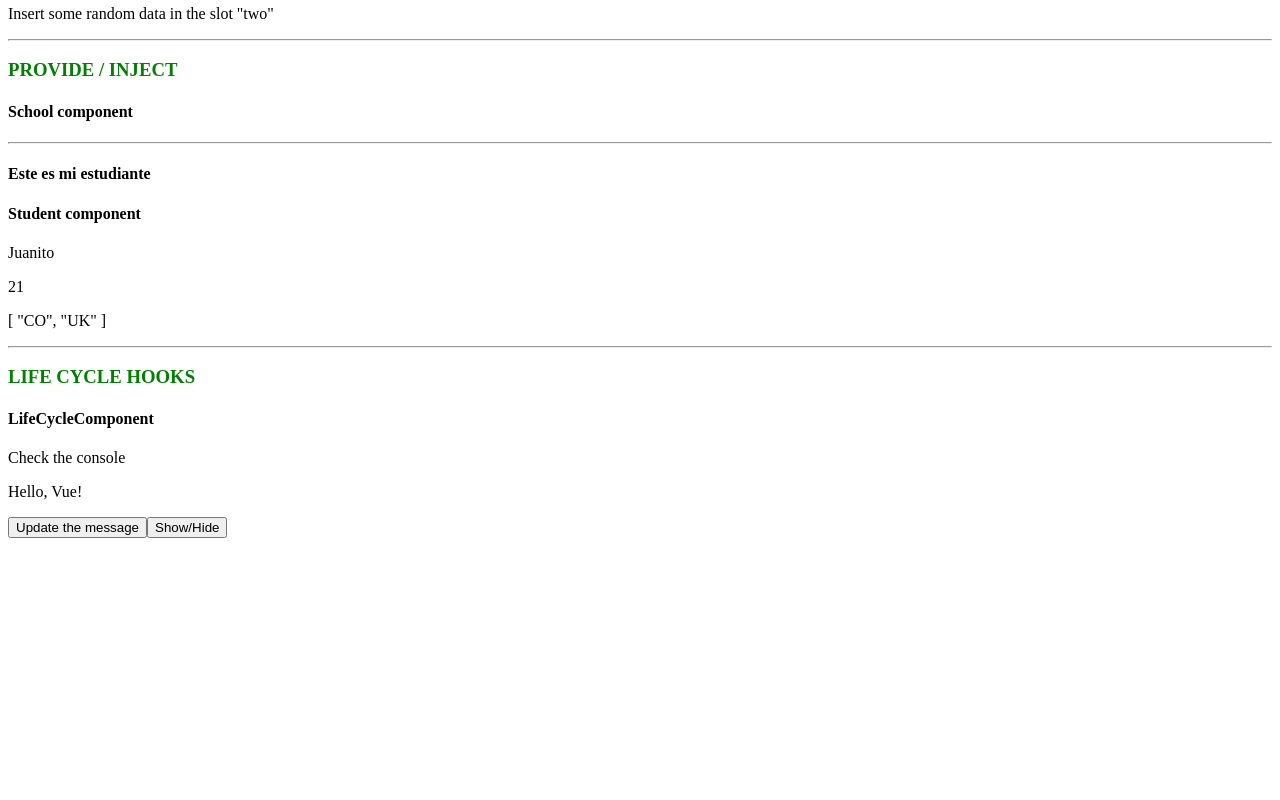
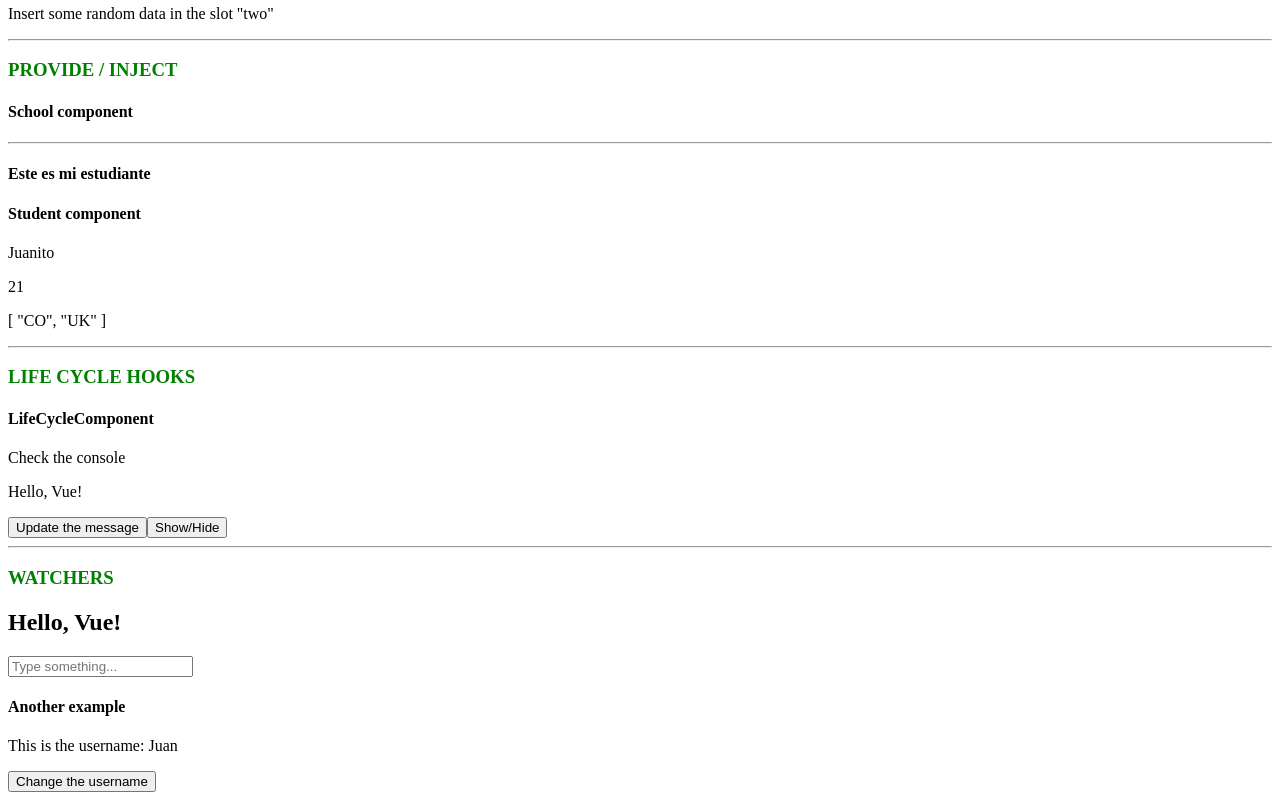
Before and after one commit to jdgonzalez03/learning-vuejs, a Vue app in the folder my-first-app/: page / in a window 1280 px wide. Shown: the part 4404-5204 px from the top of the page. Before the commit the page ends 4950 px from the top, so only its background shows below. Built offline with nearby package versions, Linux system fonts and the light colour scheme.

Commit message:
Watchers

```diff
--- a/my-first-app/src/App.vue
+++ b/my-first-app/src/App.vue
@@ -19,6 +19,8 @@ import FallBackComponent from './components/FallBackComponent.vue'
 import NamedSlot from './components/NamedSlot.vue'
 import SchoolComponent from './components/SchoolComponent.vue'
 import LifeCycleComponent from './components/LifeCycleComponent.vue'
+import BasicComponent from './components/BasicComponent.vue'
+import ReactiveComponent from './components/ReactiveComponent.vue'
 
 const firstName = ref('Daiana')
 const lastName = ref('Campos')
@@ -145,6 +147,13 @@ const showHide = ref(true)
       <LifeCycleComponent v-if="showHide"/>
       <button @click="showHide = !showHide">Show/Hide</button>
     </section>
+
+    <hr>
+    <section>
+      <h3>Watchers </h3>
+      <BasicComponent />
+      <ReactiveComponent />
+    </section>
   </div>
 </template>
 
--- /dev/null
+++ b/my-first-app/src/components/BasicComponent.vue
@@ -0,0 +1,21 @@
+<script setup>
+import { ref, watch } from 'vue'
+const message = ref('Hello, Vue!')
+
+const inputText = ref('')
+
+// Watch for changes in inputText and update message accordingly
+watch(inputText, (newValue, oldValue) => {
+  // You can perform some logic here when inputText changes
+  console.log(newValue)
+  console.log(oldValue)
+  message.value = `You typed: ${newValue}`
+})
+</script>
+
+<template>
+  <div>
+    <h1>{{ message }}</h1>
+    <input v-model="inputText" placeholder="Type something..." />
+  </div>
+</template>
--- /dev/null
+++ b/my-first-app/src/components/ReactiveComponent.vue
@@ -0,0 +1,16 @@
+<script setup>
+import { reactive, watch } from 'vue'
+const state = reactive({ username: 'Juan' })
+
+//you need to pass all reactive object or getter function
+watch(() => state.username, (newValue, oldValue) => {
+  console.log(newValue)
+  console.log(oldValue)
+})
+</script>
+
+<template>
+  <h4>Another example</h4>
+  <p>This is the username: {{ state.username }}</p>
+  <button @click="state.username = 'Alexa'">Change the username</button>
+</template>
```
